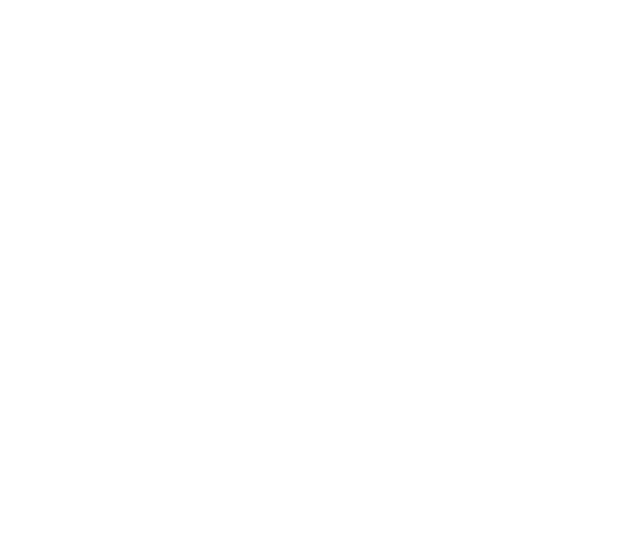
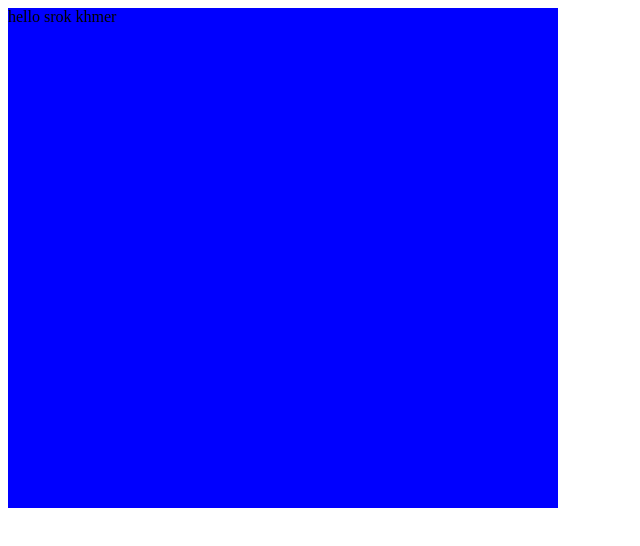
Before and after one commit to mary838/mary, a plain HTML site: page index.html in a window 1280 px wide. Shown: the whole page, without its empty margins (0-640 px from the left). Drawn offline with Linux system fonts and the light colour scheme.

```diff
--- /dev/null
+++ b/index.css
@@ -0,0 +1,5 @@
+.html {
+  width: 550px;
+  height: 500px;
+  background-color: blue;
+}
--- a/index.html
+++ b/index.html
@@ -5,5 +5,8 @@
     <meta name="viewport" content="width=device-width, initial-scale=1.0" />
     <title>Document</title>
   </head>
-  <body></body>
+  <body>
+    <div class="html">hello srok khmer</div>
+    <link rel="stylesheet" href="index.css" />
+  </body>
 </html>
```
